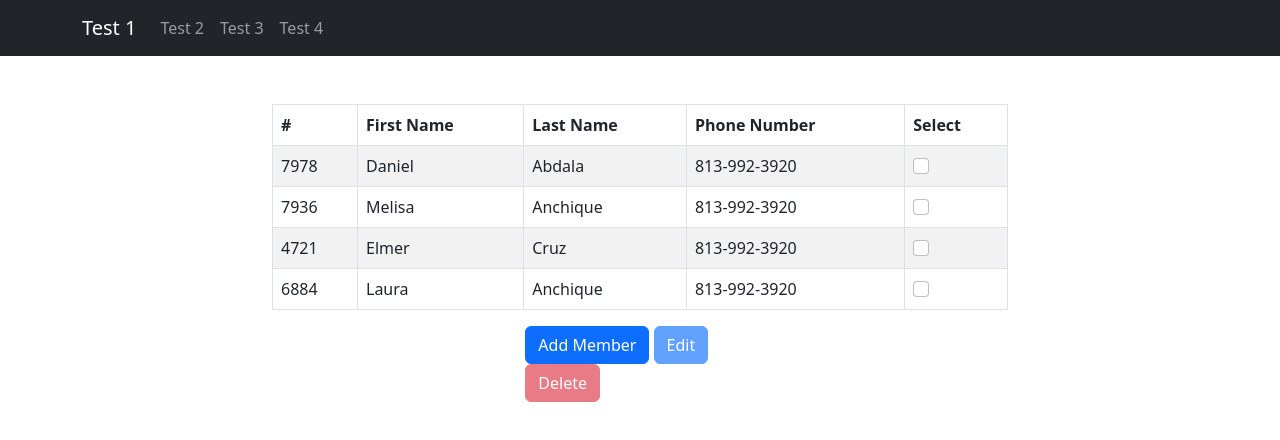
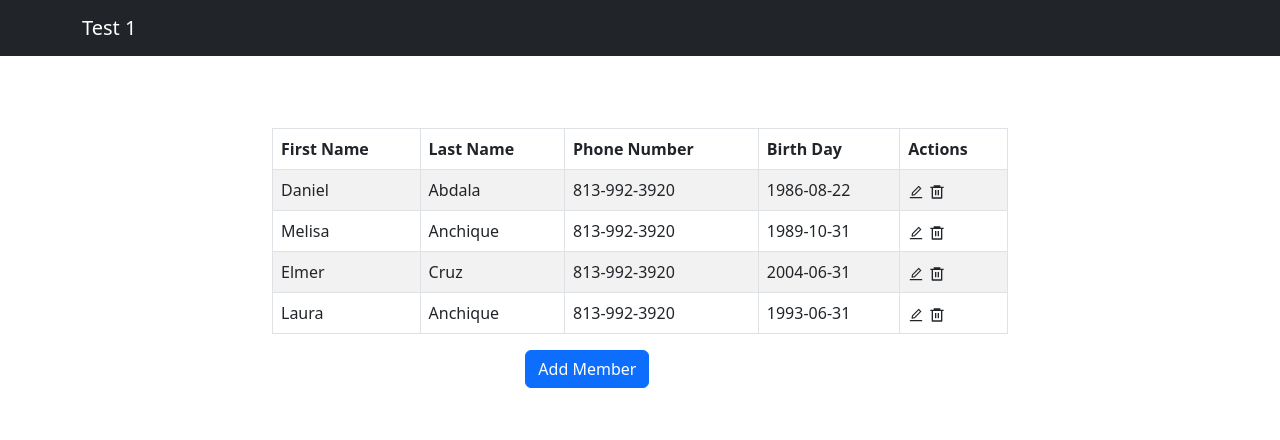
Before and after one commit to danielabdala/shaddai, a React (Create React App) app: page / in a window 1280 px wide. Shown: the top 440 px of the page. Built offline with nearby package versions, Linux system fonts and the light colour scheme.

Commit message:
Big change, instead of using checkboxes, changed it to use icons instead for user actions. Delete working properly

```diff
--- a/package.json
+++ b/package.json
@@ -7,16 +7,16 @@
     "@emotion/styled": "^11.11.0",
     "@fontsource/roboto": "^5.0.1",
     "@mui/icons-material": "^5.11.16",
-    "@mui/material": "^5.13.2",
-    "@mui/styled-engine-sc": "^5.12.0",
     "@testing-library/jest-dom": "^5.16.5",
     "@testing-library/react": "^13.4.0",
     "@testing-library/user-event": "^13.5.0",
     "bootstrap": "^5.2.3",
+    "bootstrap-icons": "^1.10.5",
     "nodemon": "^2.0.22",
     "react": "^18.2.0",
     "react-bootstrap": "^2.7.2",
     "react-dom": "^18.2.0",
+    "react-icons": "^4.8.0",
     "react-scripts": "5.0.1",
     "styled-components": "^5.3.10",
     "web-vitals": "^2.1.4"
--- a/src/App.js
+++ b/src/App.js
@@ -83,10 +83,25 @@ const App = () => {
         setMembers(updatedMembers);
       }
 
+      const handleDelete = (memberToDelete) =>
+      {
+        console.log("member to delete",memberToDelete)
+
+        console.log("current members", members)
+
+        const updatedMembers = members.filter((member) =>
+            {
+                return member.id !== memberToDelete.id
+
+            });
+        setMembers(updatedMembers);
+      }
+
+
      return (
      <>
         <NavBar/>
-        <MemberListShow members={members} onAdd={handleAdd} onEdit={handleEdit}/>
+        <MemberListShow members={members} onAdd={handleAdd} onEdit={handleEdit} onDelete={handleDelete}/>
      </>
      )
 }
--- /dev/null
+++ b/src/components/DeleteMemberConfirmation.js
@@ -0,0 +1,33 @@
+import React from 'react';
+import Modal from 'react-bootstrap/Modal';
+import Button from 'react-bootstrap/Button';
+
+const DeleteMemberConfirmation = (props) =>
+{
+    return (
+        <Modal
+        {...props}
+        size="lg"
+        aria-labelledby="contained-modal-title-vcenter"
+        centered
+        >
+                <Modal.Header closeButton>
+                    <Modal.Title id="contained-modal-title-vcenter">
+                    Delete
+                    </Modal.Title>
+                </Modal.Header>
+                <Modal.Body>
+                    <p>
+                    Are you sure you want to delete this entry?
+                    </p>
+                </Modal.Body>
+                <Modal.Footer>
+                    <Button variant="danger" onClick={props.onSubmit}>Delete</Button>
+                    <Button onClick={props.onClose}>Close</Button>
+            </Modal.Footer>
+
+        </Modal>
+    )
+}
+
+export default DeleteMemberConfirmation;
--- a/src/components/EditMember.js
+++ b/src/components/EditMember.js
@@ -8,8 +8,6 @@ import { useState } from 'react'
 
  const EditMember = ({onCancel,onSubmit,member}) => {
 
-     console.log("here comes the member!",member)
-    // const [currentMembers, setCurrentMembers] = useState(members)
     const [firstName, setFirstName] = useState(member.firstname)
     const [lastName, setLastName] = useState(member.lastname)
     const [phoneNumber, setPhoneNumber] = useState(member.phone)
@@ -67,7 +65,6 @@ import { useState } from 'react'
 
     const handleSubmit = (event) => {
 
-
         event.preventDefault();
 
         const updatedMember = {
@@ -83,8 +80,6 @@ import { useState } from 'react'
             zipcode:zip,
             isMember:member.isMember
         }
-
-
         onSubmit(updatedMember) // it executes call back function in app module which update members state
 
     }
--- a/src/components/Member.js
+++ b/src/components/Member.js
@@ -1,24 +1,29 @@
 import React from 'react';
-import Form from 'react-bootstrap/Form';
+import { AiOutlineEdit } from 'react-icons/ai';
+import { RiDeleteBin6Line } from 'react-icons/ri'
 
-
-const Member = ({member,onCheck}) =>
+const Member = ({member,onEdit,onDelete}) =>
 {
 
-    const handleClick = (event) =>
+    const handledEditClick = () =>
     {
-        onCheck(event.target.checked,member.id)
-        // console.log("event",event)
+        onEdit(member)
+    }
+
+    const handleDeleteClick = () =>
+    {
+
+        onDelete(member)
     }
 
     let content =
-    <tr>
-        <td>{member.id}</td>
-        <td>{member.firstname}</td>
-        <td>{member.lastname}</td>
-        <td>{member.phone}</td>
-        <td><Form.Check aria-label="option 1" onClick={handleClick}/></td>
-    </tr>
+                <tr>
+                    <td>{member.firstname}</td>
+                    <td>{member.lastname}</td>
+                    <td>{member.phone}</td>
+                    <td>{member.DOB}</td>
+                    <td><AiOutlineEdit title="Edit" onClick={handledEditClick}/>{' '}<RiDeleteBin6Line title="Delete" onClick={handleDeleteClick}/></td>
+                </tr>
 
     return <>{content}</>;
 }
--- a/src/components/MemberListShow.js
+++ b/src/components/MemberListShow.js
@@ -8,131 +8,90 @@ import Form from 'react-bootstrap/Form';
 import Row from 'react-bootstrap/Row';
 import Col from 'react-bootstrap/Col';
 import Button from 'react-bootstrap/Button';
+import DeleteMemberConfirmation from './DeleteMemberConfirmation';
 
 
-const MemberListShow = ({members,onAdd, onEdit}) => {
+const MemberListShow = ({members,onAdd, onEdit, onDelete}) => {
 
-    const [numberOfRowsChecked, setNumberOfRowsChecked] = useState([])
-    const [sumOfNumberOfRowsChecked, setSumOfNumberOfRowsChecked] = useState(0)
+
     const [showAddForm,setShowAddForm ] = useState(false)
     const [showEditForm, setShowEditForm] = useState(false)
-    const [selectedRowForEditing, setSelectedRowForEditing] = useState({})
+    const [showDeleteModal, setShowDeleteModal] = useState(false)
+    const [rowToEdit, setRowToEdit] = useState({})
+    const [rowToDelete, setRowToDelete] = useState([])
 
-    useEffect(()=>{handleCheck()},[numberOfRowsChecked])
+    //***ADD FUNCTIONS ***//
 
-    const getAllCheckedRows = () =>
-
-    {
-        const updatedSumOfNumberOfRowsChecked = numberOfRowsChecked.filter((row) => {
-            return row.checked === true;
-        });
-
-        setSumOfNumberOfRowsChecked(updatedSumOfNumberOfRowsChecked.length)
-        // selectedRowForEditing(sumOfNumberOfRowsChecked)
+    const handleAddForm_ShowOrHide = () => {
+        setShowAddForm(!showAddForm);
     }
 
-    const handleDelete = () => {
-        console.log("DELETE ME");
-    }
-
-    const resetCheckBoxes = () =>
-    {
-        setNumberOfRowsChecked([]); //reset number of rows checked back to empty
-    }
-
-    //this function is called whenever the add button is clicked or when inside the add form, the cancel button is clicked
-    const handleShowAddForm = () => {
-        setShowAddForm(!showAddForm);
-        resetCheckBoxes();
-    }
-
-    const handleSubmitAddForm = (newMember) => {
+    const handleAddForm_OnSubmit = (newMember) => {
 
         setShowAddForm(false);
-        resetCheckBoxes();
         onAdd(newMember);
     }
 
-    const handleSelectedRowForEditing = () => {
+    //***DELETE FUNCTIONS ***//
 
-        let selectedRow = {}
-
-        members.filter(member => member.id === numberOfRowsChecked[0].memberId).map(member => selectedRow = member)
-        setSelectedRowForEditing(selectedRow)
+    const handleShowDeleteForm = (member) =>
+    {
+        setRowToDelete(member)
+        console.log("row to be deleted:",rowToDelete)
+        setShowDeleteModal(!showDeleteModal);
     }
 
-    const handleShowEditForm = () => {
+    const handleDeleteModal_OnSubmit = () =>
+    {
+        onDelete(rowToDelete)
+        setShowDeleteModal(!showDeleteModal);
 
-        handleSelectedRowForEditing()
-        setShowEditForm(!showEditForm); //check if state can just be false directly
-        resetCheckBoxes();
+    }
+    const handleDeleteModal_OnClose = () =>
+    {
+        setShowDeleteModal(!showDeleteModal);
     }
 
-    const handleShowEditForm_OnCancel = () => {
+    //*****EDIT FUNCTIONS *****/
 
+    const handleShowEditForm = (member) => {
+
+        setRowToEdit(member); // This sets the rowToEdit variable with the member value which is sent over as props to the EditMember Component
         setShowEditForm(!showEditForm); //check if state can just be false directly
-        resetCheckBoxes();
     }
 
-    const handleSubmitEditForm = (editedMember) => {
-
-        console.log("Hi, Im here now lol")
-        setShowEditForm(false);
-        resetCheckBoxes();
-        onEdit(editedMember);
+    const handleEditForm_OnCancel = () => {
+        setShowEditForm(!showEditForm); //check if state can just be false directly
     }
 
-    const removeCheckedObjectByIndex = (indexToRemove) =>
-    {
-        const updatedCheckedRows = numberOfRowsChecked.filter((row,index) => {
-            return index !== indexToRemove;
-        });
+    const handleEditForm_OnSubmit = (editedMember) => {
 
-        setNumberOfRowsChecked(updatedCheckedRows);
-    }
-
-    const handleCheck = (checked,memberId) =>
-    {
-        const latestOnCheckRow = {checked:checked,memberId:memberId};
-
-        const updatedCheckedRows = [...numberOfRowsChecked, latestOnCheckRow];
-        if (memberId !== undefined)
-        {  setNumberOfRowsChecked(updatedCheckedRows); }
-
-        const indexOfDuplicatedObject = numberOfRowsChecked.map(row => row.memberId).indexOf(memberId);
-
-        if(indexOfDuplicatedObject > -1) // If the object was already added, delete it and re add it with the latest properties
-        {
-            removeCheckedObjectByIndex(indexOfDuplicatedObject);
-        }
-        getAllCheckedRows()
+        setShowEditForm(false);
+        onEdit(editedMember);
     }
 
     const renderedMembers = members.map((member) =>
     {
       return (
-      <Member key={member.id} member={member} onCheck={handleCheck}/>
+      <Member key={member.id} member={member} onEdit={handleShowEditForm} onDelete={handleShowDeleteForm}/>
        )
     } );
 
-    console.log("selectedRowForEditing",selectedRowForEditing)
 
-    let editButtonDisabled = sumOfNumberOfRowsChecked !== 1 ? true : false
+    let modal = <DeleteMemberConfirmation show={showDeleteModal} onClose={handleDeleteModal_OnClose} onSubmit={handleDeleteModal_OnSubmit}></DeleteMemberConfirmation>
 
-    let deleteButtonDisabled =( sumOfNumberOfRowsChecked >= 1  && sumOfNumberOfRowsChecked !== 0) ? false : true
-
-    let content =  <> <Container>
+    let main_content =
         <Row>
         <Col></Col>
            <Col xs={8}>
             <Table striped bordered hover>
                 <thead>
                     <tr>
-                        <th>#</th>
                         <th>First Name</th>
                         <th>Last Name</th>
                         <th>Phone Number</th>
-                        <th>Select</th>
+                        <th>Birth Day</th>
+                        <th>Actions</th>
                     </tr>
                 </thead>
                 <tbody>
@@ -145,9 +104,7 @@ const MemberListShow = ({members,onAdd, onEdit}) => {
             <Form>
                 <Form.Group as={Row} className="mb-3">
                     <Col>
-                        <Button variant="primary" onClick={handleShowAddForm}>Add Member</Button>{' '}
-                        <Button variant="primary" onClick={handleShowEditForm} disabled={editButtonDisabled}>Edit</Button>{' '}
-                        <Button variant="danger" onClick={handleDelete} disabled={deleteButtonDisabled}>Delete</Button>
+                        <Button variant="primary" onClick={handleAddForm_ShowOrHide}>Add Member</Button>{' '}
                     </Col>
                 </Form.Group>
             </Form>
@@ -157,27 +114,32 @@ const MemberListShow = ({members,onAdd, onEdit}) => {
            </Col>
           <Col></Col>
             </Row>
-        </Container>
-        </>
+
+
+
+    let content = showDeleteModal ? <div><Container>{main_content}{modal}</Container></div>  :  <Container>{main_content}</Container>
 
     //if user clicks the add button -> show the add form
     if(showAddForm)
         content =   <div>
-                    <AddMember onSubmit={handleSubmitAddForm} onCancel={handleShowAddForm} members={members}></AddMember>
+                        <AddMember onSubmit={handleAddForm_OnSubmit} onCancel={handleAddForm_ShowOrHide} members={members}></AddMember>
                     </div>
 
     //if users clicks the edit button -> show edit form
     if(showEditForm)
-    content =   <div>
-                <EditMember onSubmit={handleSubmitEditForm} onCancel={handleShowEditForm_OnCancel} member={selectedRowForEditing}></EditMember>
-                </div>
+        content =
+                    <div>
+                        <EditMember onSubmit={handleEditForm_OnSubmit} onCancel={handleEditForm_OnCancel} member={rowToEdit}></EditMember>
+                    </div>
+
 
     return (
         <div>
           <br/>
           <br/>
-        {content}
-    </div>
+          <br/>
+                {content}
+        </div>
     )
 
 }
--- a/src/components/NavBar.js
+++ b/src/components/NavBar.js
@@ -10,9 +10,9 @@ function NavBar() {
         <Container>
           <Navbar.Brand href="#home">Test 1</Navbar.Brand>
           <Nav className="me-auto">
-            <Nav.Link href="#home">Test 2</Nav.Link>
+            {/* <Nav.Link href="#home">Test 2</Nav.Link>
             <Nav.Link href="#features">Test 3</Nav.Link>
-            <Nav.Link href="#pricing">Test 4</Nav.Link>
+            <Nav.Link href="#pricing">Test 4</Nav.Link> */}
           </Nav>
         </Container>
       </Navbar>
--- a/src/index.css
+++ /dev/null
@@ -1,3 +0,0 @@
-@tailwind base;
-@tailwind components;
-@tailwind utilities;
--- a/src/index.js
+++ b/src/index.js
@@ -1,4 +1,4 @@
-import './index.css';
+// import './index.css';
 import 'bootstrap/dist/css/bootstrap.min.css';
 import React from "react";
 import ReactDOM from 'react-dom/client';
--- a/tailwind.config.js
+++ /dev/null
@@ -1,10 +0,0 @@
-/** @type {import('tailwindcss').Config} */
-module.exports = {
-  content: [
-    "./src/**/*.{js,jsx,ts,tsx}",
-  ],
-  theme: {
-    extend: {},
-  },
-  plugins: [],
-}
```
Also changed, not shown: 1 other file (tests, documents, lock files or other folders).
